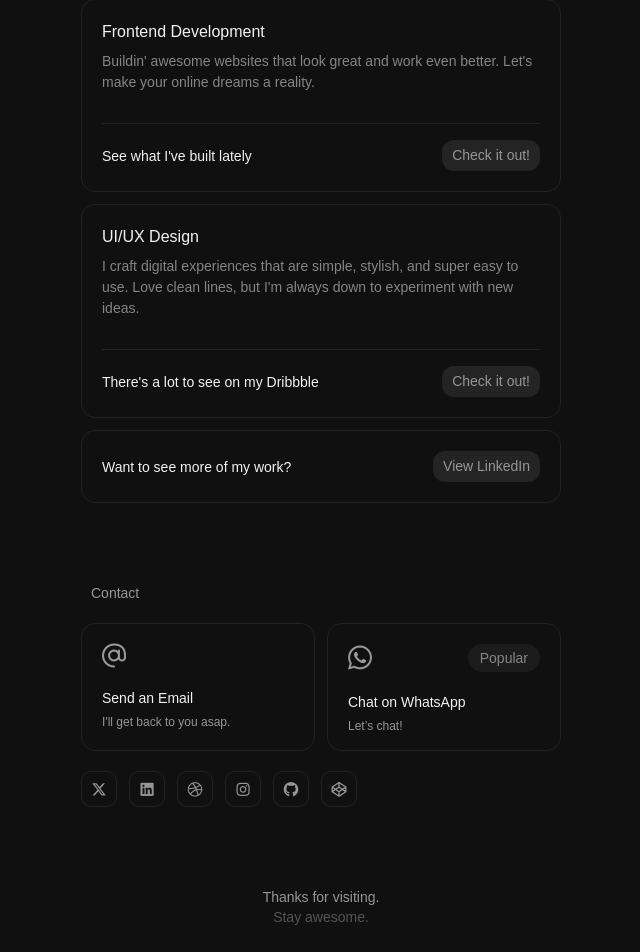
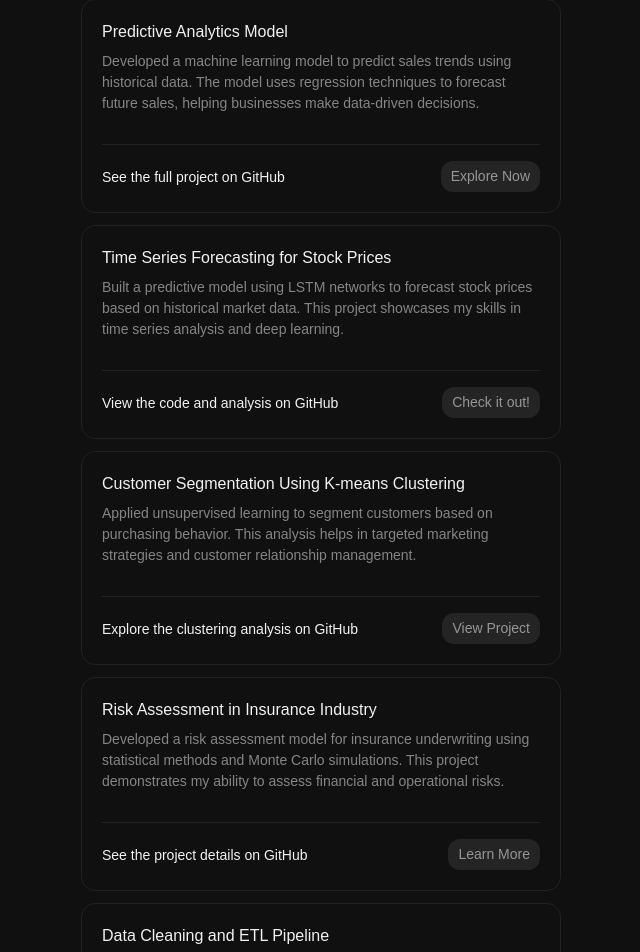
Before and after one commit to AmanVyrha/portfolio, a Vue app in the folder my-vue-project/: page / in a window 1280 px wide. Shown: the part 953-1905 px from the top of the page, without its empty margins (319-959 px from the left). Built offline with nearby package versions, Linux system fonts and the light colour scheme; a web font is replaced by a local one.

Commit message:
Update Services.vue

```diff
--- a/my-vue-project/src/components/layout/Services.vue
+++ b/my-vue-project/src/components/layout/Services.vue
@@ -3,24 +3,53 @@ import SeeMoreVue from "../common/TheOtherCard.vue";
 import ServicesBox from "../common/ServicesBox.vue";
 import TheOtherCard from "../common/TheOtherCard.vue";
 
+
+
 const cards = [
   {
-    heading: "Frontend Development",
+    heading: "Predictive Analytics Model",
     description:
-      "Buildin' awesome websites that look great and work even better. Let's make your online dreams a reality.",
-    anothertext: "See what I've built lately",
-    label: "Check it out!",
-    link: "https://swift-summarizer.vercel.app",
+      "Developed a machine learning model to predict sales trends using historical data. The model uses regression techniques to forecast future sales, helping businesses make data-driven decisions.",
+    anothertext: "See the full project on GitHub",
+    label: "Explore Now",
+    link: "https://github.com/AmanVyrha/sales-prediction-model",
   },
   {
-    heading: "UI/UX Design",
+    heading: "Time Series Forecasting for Stock Prices",
     description:
-      "I craft digital experiences that are simple, stylish, and super easy to use. Love clean lines, but I'm always down to experiment with new ideas.",
-    anothertext: "There's a lot to see on my Dribbble",
+      "Built a predictive model using LSTM networks to forecast stock prices based on historical market data. This project showcases my skills in time series analysis and deep learning.",
+    anothertext: "View the code and analysis on GitHub",
     label: "Check it out!",
-    link: "https://dribbble.com/itsabhaybal",
+    link: "https://github.com/AmanVyrha/stock-price-forecasting",
+  },
+  {
+    heading: "Customer Segmentation Using K-means Clustering",
+    description:
+      "Applied unsupervised learning to segment customers based on purchasing behavior. This analysis helps in targeted marketing strategies and customer relationship management.",
+    anothertext: "Explore the clustering analysis on GitHub",
+    label: "View Project",
+    link: "https://github.com/AmanVyrha/customer-segmentation",
+  },
+  {
+    heading: "Risk Assessment in Insurance Industry",
+    description:
+      "Developed a risk assessment model for insurance underwriting using statistical methods and Monte Carlo simulations. This project demonstrates my ability to assess financial and operational risks.",
+    anothertext: "See the project details on GitHub",
+    label: "Learn More",
+    link: "https://github.com/AmanVyrha/insurance-risk-assessment",
+  },
+  {
+    heading: "Data Cleaning and ETL Pipeline",
+    description:
+      "Built a robust data cleaning and transformation pipeline to handle large, messy datasets. This project highlights my expertise in automating the ETL process and preparing data for analysis.",
+    anothertext: "Check out the pipeline implementation on GitHub",
+    label: "Explore Now",
+    link: "https://github.com/AmanVyrha/data-cleaning-etl-pipeline",
   },
 ];
+
+
+
 </script>
 
 <template>
```
